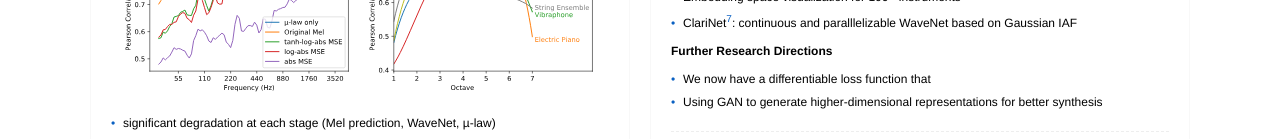
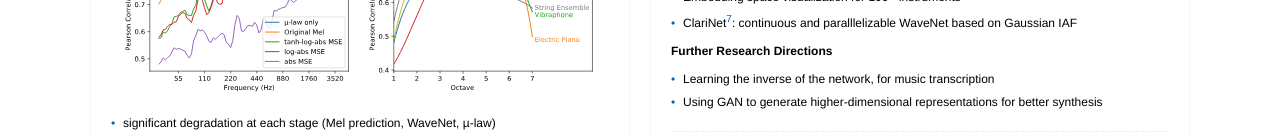
Before and after one commit to jongwook/mel2mel, a plain HTML site: page poster/index.html in a window 1280 px wide. Shown: the part 1422-1561 px from the top of the page. Drawn offline with nearby package versions, Linux system fonts and the light colour scheme.

Commit message:
Update index.html

```diff
--- a/poster/index.html
+++ b/poster/index.html
@@ -180,7 +180,7 @@
         </ul>
         <b>Further Research Directions</b>
         <ul>
-            <li>We now have a differentiable loss function that </li>
+            <li>Learning the inverse of the network, for music transcription </li>
             <li>Using GAN to generate higher-dimensional representations for better synthesis</li>
         </ul>
         <hr>
```
